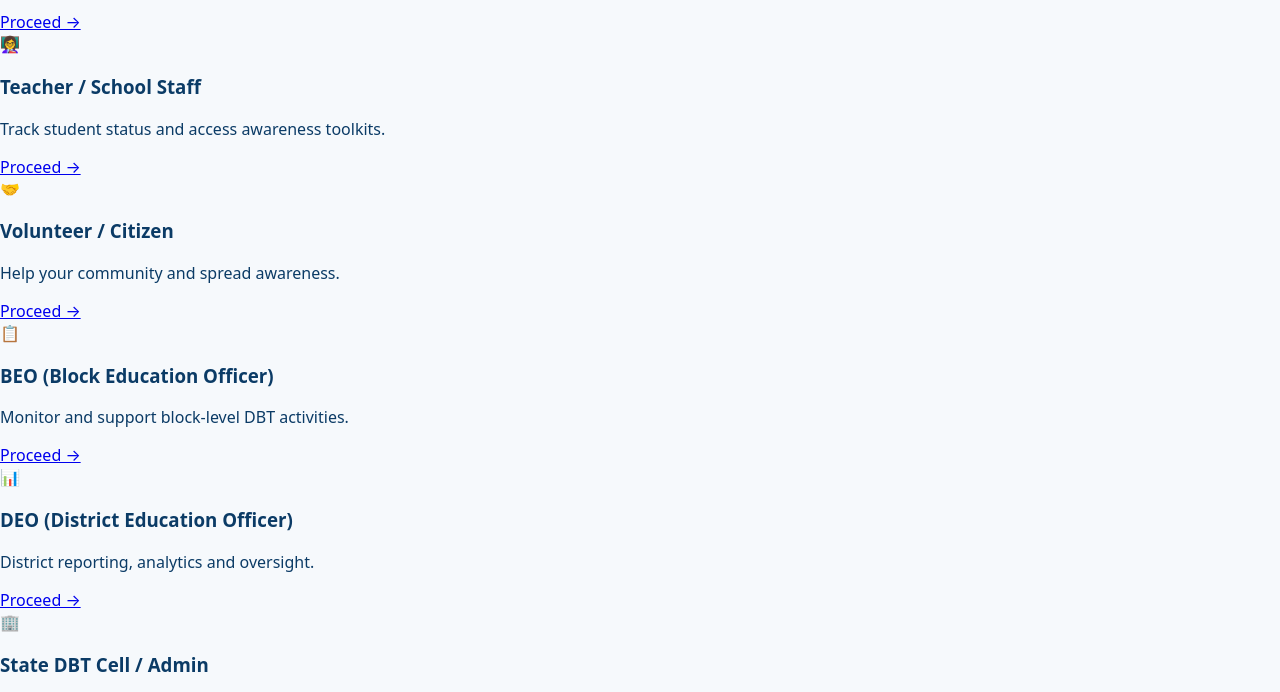
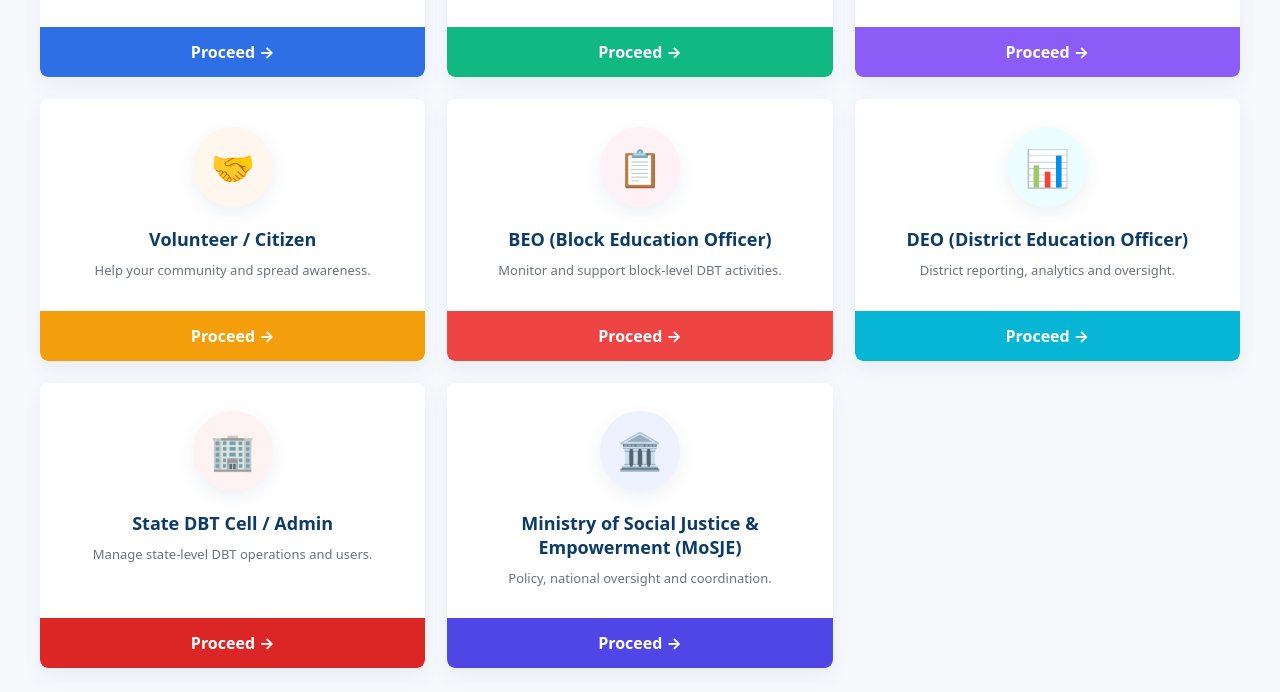
Before and after one commit to RaunakGupta909/DBT, a website: page frontend/index.html in a window 1280 px wide. Shown: the part 817-1509 px from the top of the page. Drawn offline with Linux system fonts and the light colour scheme.

Commit message:
update code

```diff
--- a/frontend/styles.css
+++ b/frontend/styles.css
@@ -81,6 +81,255 @@
 .faq-answer{max-height:0;overflow:hidden;transition:max-height .32s ease;padding-top:0;color:var(--muted)}
 .faq-item.open .faq-answer{max-height:240px;padding-top:8px}
 
+/* Select Role grid */
+.select-role {
+  padding: 48px 16px;
+  background: var(--bg);
+  color: var(--text);
+}
+
+.select-role .container {
+  max-width: 1200px;
+  margin: 0 auto;
+}
+
+.section-title {
+  text-align: center;
+  font-size: 28px;
+  margin-bottom: 6px;
+  color: var(--text);
+  font-weight: 700;
+}
+
+.section-sub {
+  text-align: center;
+  margin-bottom: 40px;
+  color: var(--muted);
+  font-size: 14px;
+}
+
+/* Grid: 3 columns on desktop, wraps naturally */
+.role-grid {
+  display: grid;
+  grid-template-columns: repeat(3, 1fr);
+  gap: 22px;
+  margin-bottom: 20px;
+}
+
+/* Row 1: Student, Parent, Teacher (3 items) */
+.role-card:nth-child(1),
+.role-card:nth-child(2),
+.role-card:nth-child(3) {
+  /* First row automatically spans columns 1-3 */
+}
+
+/* Row 2: Volunteer, BEO, DEO (3 items) */
+.role-card:nth-child(4),
+.role-card:nth-child(5),
+.role-card:nth-child(6) {
+  /* Second row automatically spans columns 1-3 */
+}
+
+/* Row 3: State DBT Cell, Ministry (2 items - centered) */
+.role-card:nth-child(7),
+.role-card:nth-child(8) {
+  /* Third row with 2 items */
+}
+
+/* Center the last row (2 items) */
+@supports (display: grid) {
+  .role-grid {
+    grid-template-columns: repeat(3, 1fr);
+  }
+
+  .role-card:nth-child(7),
+  .role-card:nth-child(8) {
+    grid-column: auto / span 1;
+  }
+
+  .role-card:nth-child(7) {
+    grid-column: 1 / 2;
+  }
+
+  .role-card:nth-child(8) {
+    grid-column: 2 / 3;
+  }
+}
+
+/* Individual card styling */
+.role-card {
+  background: #fff;
+  border-radius: 8px;
+  padding: 28px 20px 60px;
+  box-shadow: 0 8px 20px rgba(11, 59, 102, 0.06);
+  position: relative;
+  overflow: hidden;
+  text-align: center;
+  display: flex;
+  flex-direction: column;
+  align-items: center;
+  transition: transform 0.3s ease, box-shadow 0.3s ease;
+}
+
+.role-card:hover {
+  transform: translateY(-8px);
+  box-shadow: 0 12px 28px rgba(11, 59, 102, 0.12);
+}
+
+/* Badge circle */
+.role-badge {
+  width: 80px;
+  height: 80px;
+  border-radius: 50%;
+  background: #f1f5f9;
+  display: flex;
+  align-items: center;
+  justify-content: center;
+  font-size: 36px;
+  margin-bottom: 14px;
+  box-shadow: 0 6px 18px rgba(11, 59, 102, 0.08);
+}
+
+.role-card h3 {
+  margin: 6px 0 10px;
+  font-size: 18px;
+  font-weight: 700;
+  color: var(--text);
+}
+
+.role-card p {
+  color: var(--muted);
+  font-size: 13px;
+  margin: 0 0 20px;
+  flex: 1 0 auto;
+  line-height: 1.5;
+}
+
+/* Proceed button as colored bottom strip */
+.proceed-btn {
+  position: absolute;
+  left: 0;
+  right: 0;
+  bottom: 0;
+  display: block;
+  text-decoration: none;
+  padding: 14px 18px;
+  color: #fff;
+  font-weight: 700;
+  text-align: center;
+  border-radius: 0 0 8px 8px;
+  transition: opacity 0.3s ease;
+  cursor: pointer;
+}
+
+.proceed-btn:hover {
+  opacity: 0.9;
+}
+
+/* Role-specific colors */
+.role-card.student .role-badge {
+  background: #e6f0ff;
+  color: #1e63e8;
+}
+.role-card.student .proceed-btn {
+  background: #2f6fe6;
+}
+
+.role-card.parent .role-badge {
+  background: #e9f9ee;
+  color: #16a34a;
+}
+.role-card.parent .proceed-btn {
+  background: #10b981;
+}
+
+.role-card.teacher .role-badge {
+  background: #faf0ff;
+  color: #8b5cf6;
+}
+.role-card.teacher .proceed-btn {
+  background: #8b5cf6;
+}
+
+.role-card.volunteer .role-badge {
+  background: #fff7ed;
+  color: #f59e0b;
+}
+.role-card.volunteer .proceed-btn {
+  background: #f59e0b;
+}
+
+.role-card.beo .role-badge {
+  background: #fff2f6;
+  color: #ef4444;
+}
+.role-card.beo .proceed-btn {
+  background: #ef4444;
+}
+
+.role-card.deo .role-badge {
+  background: #ecfeff;
+  color: #06b6d4;
+}
+.role-card.deo .proceed-btn {
+  background: #06b6d4;
+}
+
+.role-card.state .role-badge {
+  background: #fef2f2;
+  color: #dc2626;
+}
+.role-card.state .proceed-btn {
+  background: #dc2626;
+}
+
+.role-card.ministry .role-badge {
+  background: #eef2ff;
+  color: #4f46e5;
+}
+.role-card.ministry .proceed-btn {
+  background: #4f46e5;
+}
+
+/* Responsive: 2 columns on tablet */
+@media (max-width: 992px) {
+  .role-grid {
+    grid-template-columns: repeat(2, 1fr);
+  }
+
+  /* Row 1: 2 cards */
+  .role-card:nth-child(7),
+  .role-card:nth-child(8) {
+    grid-column: auto / span 1;
+  }
+}
+
+/* Responsive: 1 column on mobile */
+@media (max-width: 520px) {
+  .role-grid {
+    grid-template-columns: 1fr;
+    gap: 16px;
+  }
+
+  .role-badge {
+    width: 64px;
+    height: 64px;
+    font-size: 28px;
+  }
+
+  .role-card h3 {
+    font-size: 16px;
+  }
+
+  .role-card p {
+    font-size: 12px;
+  }
+
+  .section-title {
+    font-size: 24px;
+  }
+}
+
 /* Dark mode */
 body.dark{background:#0b1220;color:#e6f0fb}
 body.dark .top-strap{background:#071426;border-bottom-color:#071426}
```
